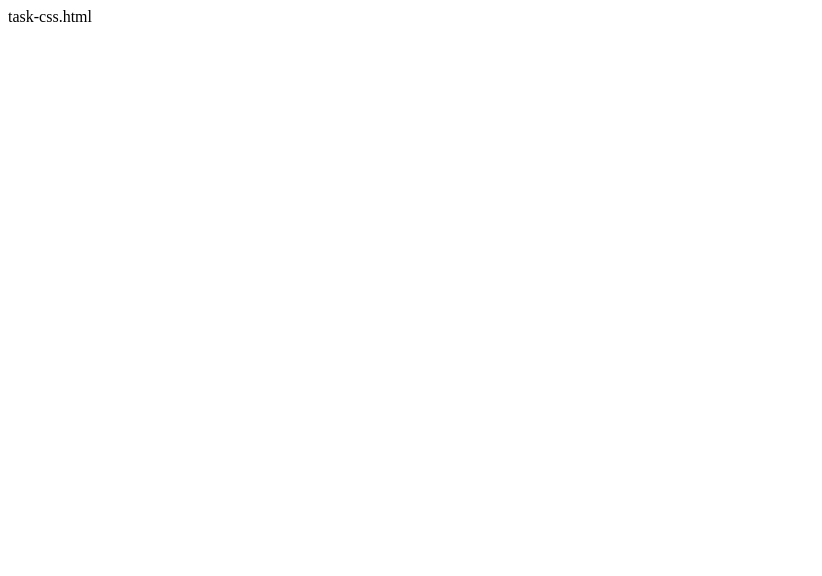
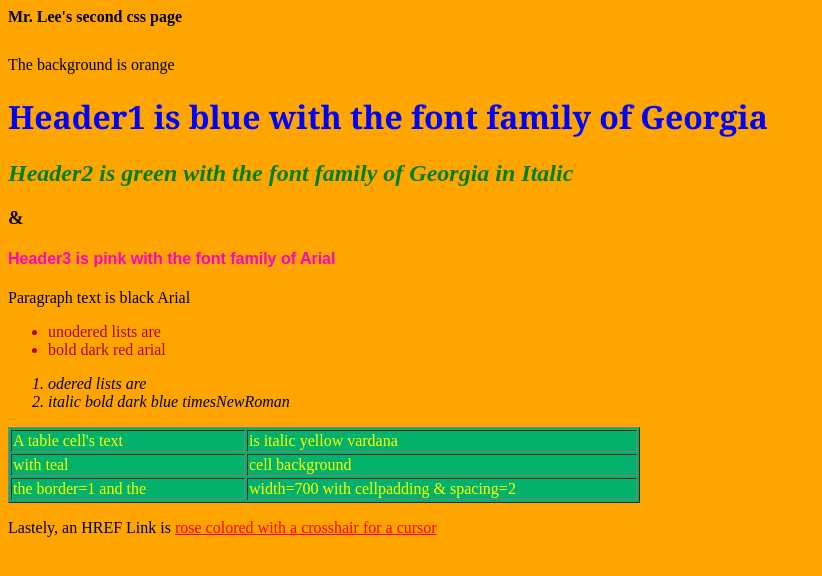
Before and after one commit to shivaniw3/learn, a plain HTML site: page task-css.html in a window 1280 px wide. Shown: the whole page, without its empty margins (0-822 px from the left). Drawn offline with Linux system fonts and the light colour scheme.

Commit message:
Added task page

```diff
--- a/task-css.html
+++ b/task-css.html
@@ -1 +1,49 @@
-task-css.html
+<html><head>
+	<link rel="stylesheet" type="text/css" href="task2.css">
+</head>
+<body bgcolor="orange">
+	<div class="header">Mr. Lee's second css page</div>
+  <div>The background is orange</div>
+	<h1 class="header1">Header1 is blue with the font family of Georgia</h1>
+	<h2 class="header2">Header2 is green with the font family of Georgia in Italic</h2>
+	<h3>&amp;</h3>
+	<h4 class="header3">Header3 is pink with the font family of Arial</h4>
+	<p class="header4"> Paragraph text is black Arial</p>
+	<ul class="header5">
+		<li>unodered lists are</li>
+		<li>bold dark red arial</li>
+	</ul>
+	<ol class="header6">
+		<li>odered lists are</li>
+		<li>italic bold dark blue timesNewRoman</li>
+	</ol>
+	<table border="1" class="header7" width="50%">
+		<tbody><tr>
+			<td width="30%">
+				A table cell's text
+			</td>
+			<td width="50%">
+				is italic yellow vardana
+			</td>
+		</tr>
+		<tr>
+			<td>
+				with teal
+			</td>
+			<td>
+				cell background
+			</td>
+		</tr>
+		<tr>
+			<td>
+				the border=1 and the
+			</td>
+			<td>
+				width=700 with cellpadding &amp; spacing=2
+			</td>
+		</tr>
+	</tbody></table>
+	<p>Lastely, an HREF Link is <a href="" class="header8"> rose colored with a crosshair for a cursor</a></p>
+
+
+</body></html>
```
